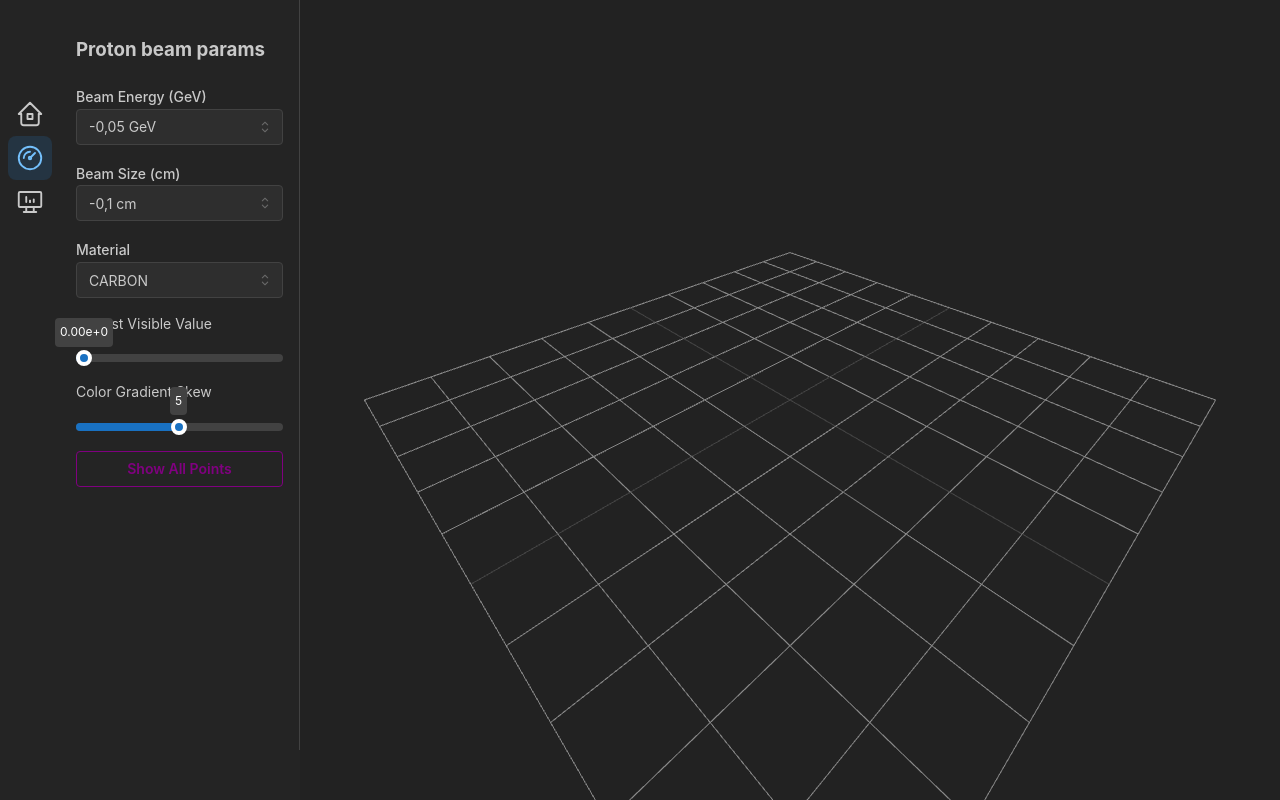
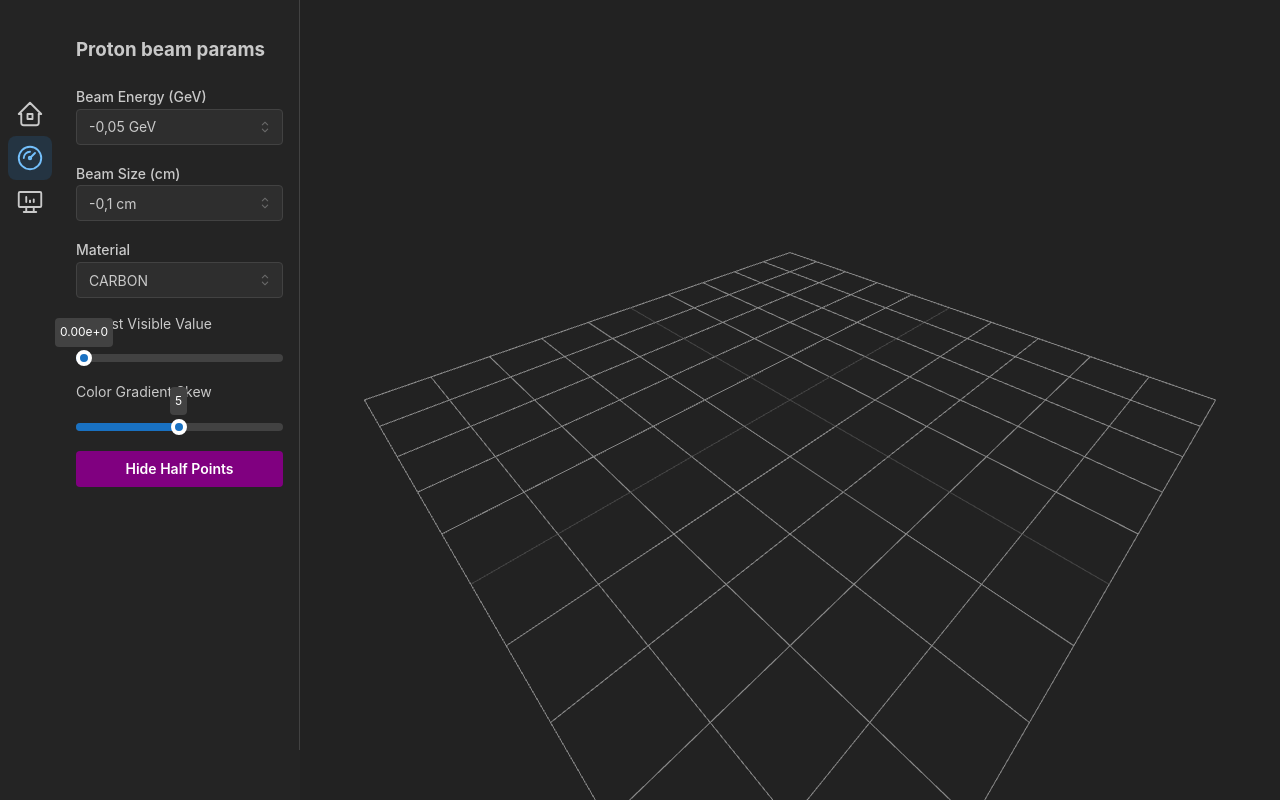
Before and after one commit to sirthomasii/fluka_data_visualizer, a Next.js app in the folder next-frontend/src/: page / in a window 1280 px wide. Both pictures are taken after a click on the button 29 px from the left and 158 px from the top of the page. Built offline with nearby package versions, Linux system fonts and the light colour scheme; no server answers.

Commit message:
Revert "asdf"
This reverts commit 26b652f9356fe30a919aec8d559d26ef8c0caddd.

```diff
--- a/next-frontend/src/components/DoubleNavBar/DashboardPage_Beam.tsx
+++ b/next-frontend/src/components/DoubleNavBar/DashboardPage_Beam.tsx
@@ -144,8 +144,8 @@ export function DashboardPage_Beam({
         />
         <Button
           onClick={() => setHideHalfPoints(!hideHalfPoints)}
-          variant={hideHalfPoints ? "outline" : "filled"} // Changed this line
-          color="purple"
+          variant={hideHalfPoints ? "outline" : "filled"}
+          color="purple" // Change the button color to blue
         >
           {hideHalfPoints ? "Show All Points" : "Hide Half Points"}
         </Button>
--- a/next-frontend/src/components/MainLayout.tsx
+++ b/next-frontend/src/components/MainLayout.tsx
@@ -23,7 +23,7 @@ export function MainLayout({ children }: MainLayoutProps) {
   const [selectedFile, setSelectedFile] = useState<string | null>(null);
   const [minValue, setMinValue] = useState(0);
   const [maxValue, setMaxValue] = useState(100);
-  const [hideHalfPoints, setHideHalfPoints] = useState(true); // Changed to true
+  const [hideHalfPoints, setHideHalfPoints] = useState(false);
   const [beamEnergy, setBeamEnergy] = useState<string>('');
   const [beamSize, setBeamSize] = useState<string>('');
   const [material, setMaterial] = useState<string>('');
```
